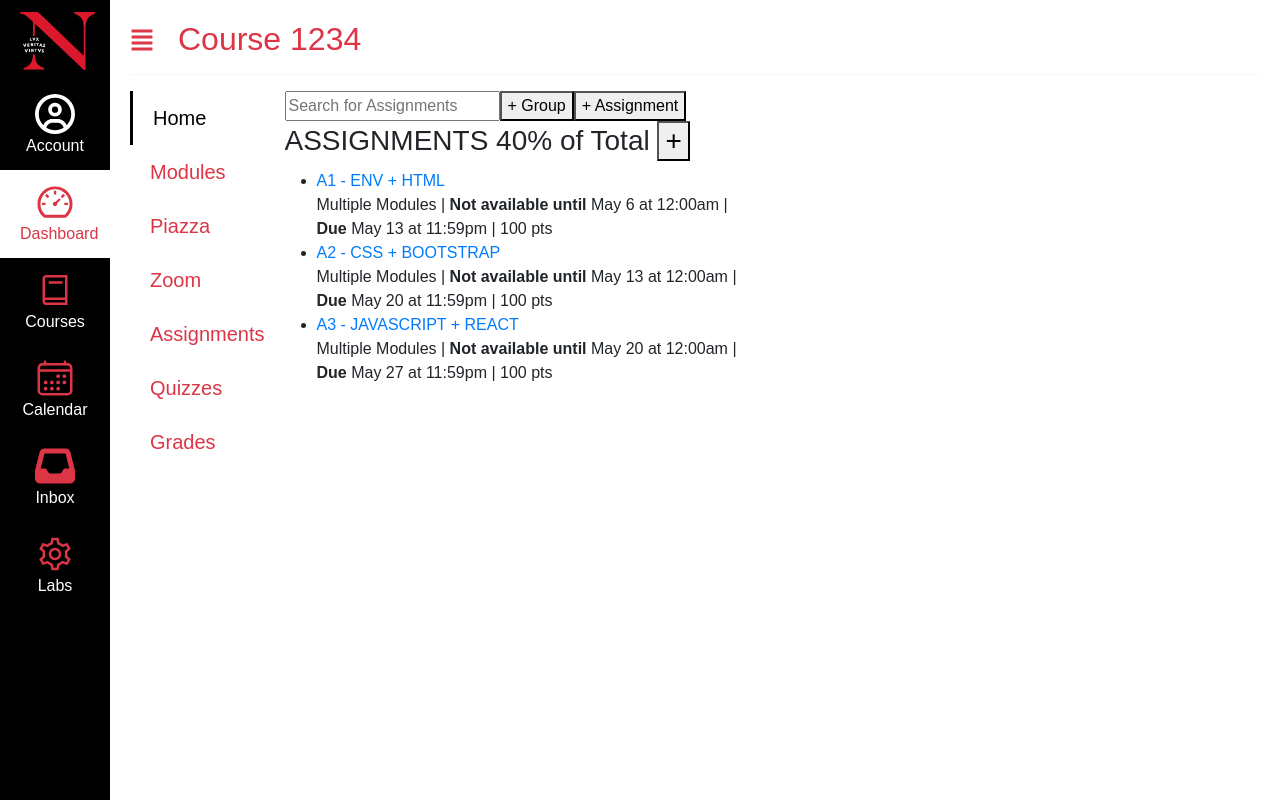
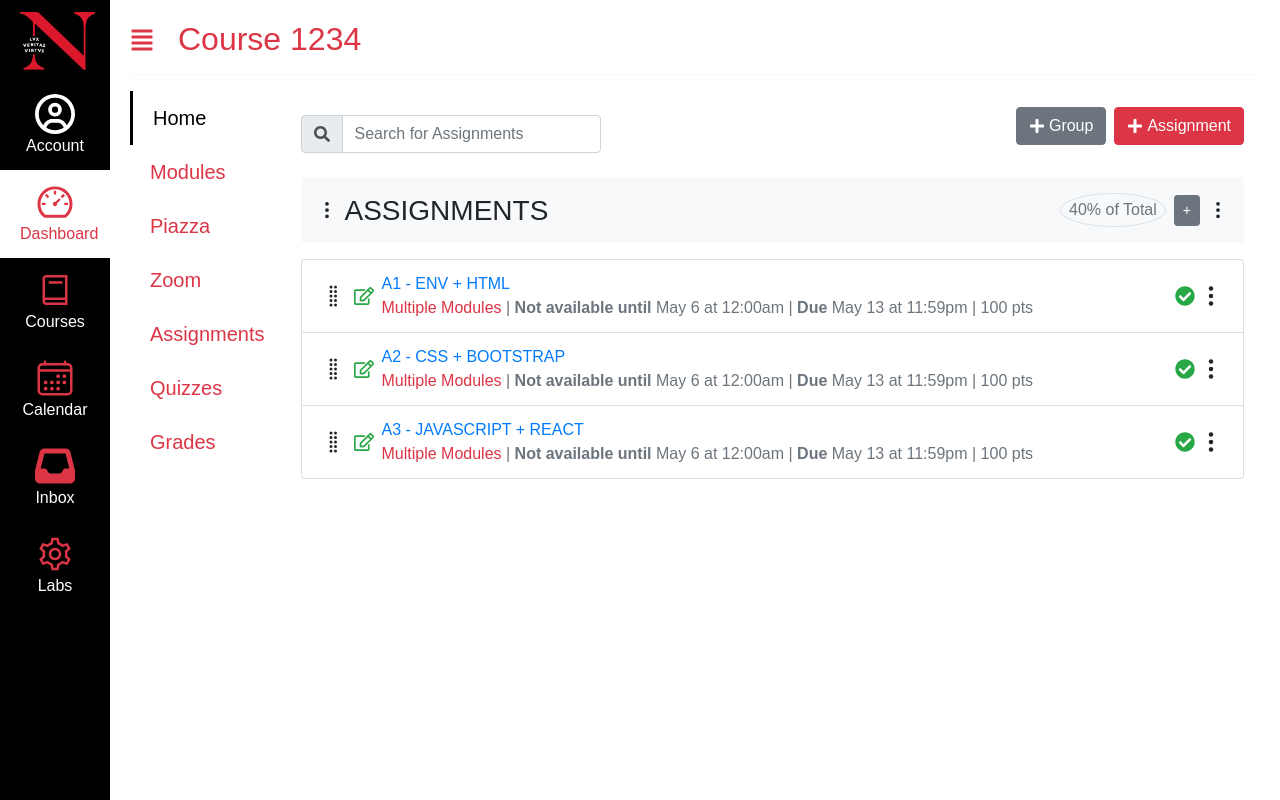
Before and after one commit to Gargi-U/kanbas-react-web-app, a React (Create React App) app: page /#/Kanbas/Courses/1236/Assignments in a window 1280 px wide. Built offline with nearby package versions, Linux system fonts and the light colour scheme.

Commit message:
styled the assignments screen

```diff
--- /dev/null
+++ b/src/Kanbas/Courses/Assignments/AssignmentControls.tsx
@@ -0,0 +1,15 @@
+import React from 'react';
+import { FaPlus } from 'react-icons/fa';
+
+export default function AssignmentControls() {
+  return (
+    <div className="d-flex justify-content-end mb-3">
+      <button className="btn btn-secondary me-2 d-flex align-items-center">
+        <FaPlus className="me-1" /> Group
+      </button>
+      <button className="btn btn-danger d-flex align-items-center">
+        <FaPlus className="me-1" /> Assignment
+      </button>
+    </div>
+  );
+}
--- /dev/null
+++ b/src/Kanbas/Courses/Assignments/AssignmentListItem.tsx
@@ -0,0 +1,28 @@
+import React from 'react';
+import { BsGripVertical } from "react-icons/bs";
+import { IoEllipsisVertical } from 'react-icons/io5';
+import { FaRegEdit } from 'react-icons/fa';
+import GreenCheckmark from './GreenCheckmark';
+
+export default function AssignmentListItem({ assignment }: { assignment: { title: string, link: string, details: string } }) {
+  return (
+    <li className="wd-assignment-list-item list-group-item d-flex justify-content-between align-items-center">
+      <div className="d-flex align-items-center">
+        <BsGripVertical className="me-2 fs-4" />
+        <FaRegEdit className="text-success me-2 fs-5" />
+        <div>
+          <a className="wd-assignment-link" href={assignment.link}>
+            {assignment.title}
+          </a><br/>
+          <span className="wd-assignment-details text-muted">
+            <span className="text-danger">Multiple Modules</span> | <b>Not available until</b> May 6 at 12:00am | <b>Due</b> May 13 at 11:59pm | 100 pts
+          </span>
+        </div>
+      </div>
+      <div className="d-flex align-items-center">
+        <GreenCheckmark/>
+        <IoEllipsisVertical className="fs-4" />
+      </div>
+    </li>
+  );
+}
--- /dev/null
+++ b/src/Kanbas/Courses/Assignments/GreenCheckmark.tsx
@@ -0,0 +1,11 @@
+import { FaCheckCircle } from "react-icons/fa";
+import { FaCircle } from "react-icons/fa";
+export default function GreenCheckmark() {
+  return (
+    <span className="me-1 position-relative">
+      <FaCheckCircle style={{ top: "2px" }}
+        className="text-success me-1 position-absolute fs-5" />
+      <FaCircle className="text-white me-1 fs-6" />
+    </span>
+  );
+}
--- a/src/Kanbas/Courses/Assignments/index.tsx
+++ b/src/Kanbas/Courses/Assignments/index.tsx
@@ -1,38 +1,59 @@
+import React from 'react';
+import { FaSearch } from 'react-icons/fa';
+import { BsThreeDotsVertical } from 'react-icons/bs';
+import AssignmentControls from './AssignmentControls';
+import AssignmentListItem from './AssignmentListItem';
+
+const assignments = [
+  {
+    title: 'A1 - ENV + HTML',
+    link: '#/Kanbas/Courses/1234/Assignments/1',
+    details: 'Multiple Modules | Not available until May 6 at 12:00am | Due May 13 at 11:59pm | 100 pts'
+  },
+  {
+    title: 'A2 - CSS + BOOTSTRAP',
+    link: '#/Kanbas/Courses/1234/Assignments/2',
+    details: 'Multiple Modules | Not available until May 13 at 12:00am | Due May 20 at 11:59pm | 100 pts'
+  },
+  {
+    title: 'A3 - JAVASCRIPT + REACT',
+    link: '#/Kanbas/Courses/1234/Assignments/3',
+    details: 'Multiple Modules | Not available untilMay 20 at 12:00am | Due May 27 at 11:59pm | 100 pts'
+  }
+];
+
 export default function Assignments() {
   return (
-      <div id="wd-assignments">
+    <div id="wd-assignments" className="p-3">
+      <div className="d-flex justify-content-between align-items-center mb-3">
+        <div className="input-group" style={{ width: '300px' }}>
+          <span className="input-group-text"><FaSearch /></span>
           <input
             id="wd-search-assignment"
             placeholder="Search for Assignments"
             type="text"
+            className="form-control"
           />
-        <button id="wd-add-assignment-group">+ Group</button>
-        <button id="wd-add-assignment">+ Assignment</button>
-        <h3 id="wd-assignments-title">
-          ASSIGNMENTS 40% of Total <button>+</button>
+        </div>
+        <AssignmentControls />
+      </div>
+      <div className="d-flex justify-content-between align-items-center mb-3 p-3 bg-light rounded">
+        <div className="d-flex align-items-center">
+          <BsThreeDotsVertical className="me-2 fs-5" />
+          <h3 id="wd-assignments-title" className="mb-0 d-flex align-items-center">
+            ASSIGNMENTS
           </h3>
-        <ul id="wd-assignment-list">
-          <li className="wd-assignment-list-item">
-            <a className="wd-assignment-link" href="#/Kanbas/Courses/1234/Assignments/1">
-              A1 - ENV + HTML
-            </a><br/>
-            <span className="wd-assignment-details">Multiple Modules | <b>Not available until</b> May 6 at 12:00am | <br/>
-            <b>Due</b> May 13 at 11:59pm | 100 pts</span>
-          </li>
-          <li className="wd-assignment-list-item">
-            <a className="wd-assignment-link" href="#/Kanbas/Courses/1234/Assignments/2">
-              A2 - CSS + BOOTSTRAP
-            </a><br/>
-            <span className="wd-assignment-details">Multiple Modules | <b>Not available until</b> May 13 at 12:00am | <br/>
-            <b>Due</b> May 20 at 11:59pm | 100 pts</span>
-          </li>
-          <li className="wd-assignment-list-item">
-            <a className="wd-assignment-link" href="#/Kanbas/Courses/1234/Assignments/3">
-              A3 - JAVASCRIPT + REACT
-            </a><br/>
-            <span className="wd-assignment-details">Multiple Modules | <b>Not available until</b> May 20 at 12:00am | <br/>
-            <b>Due</b> May 27 at 11:59pm | 100 pts</span>
-          </li>
+        </div>
+        <div className="d-flex align-items-center">
+          <span className="border px-2 py-1 rounded-circle text-muted me-2">40% of Total</span>
+          <button className="btn btn-secondary btn-sm me-2">+</button>
+          <BsThreeDotsVertical className="fs-5" />
+        </div>
+      </div>
+      <ul id="wd-assignment-list" className="list-group">
+        {assignments.map((assignment, index) => (
+          <AssignmentListItem key={index} assignment={assignment} />
+        ))}
       </ul>
     </div>
   );
```
Also changed, not shown: src/index.css (line endings or trailing spaces). Lines whose indentation alone changed are shown as unchanged.
